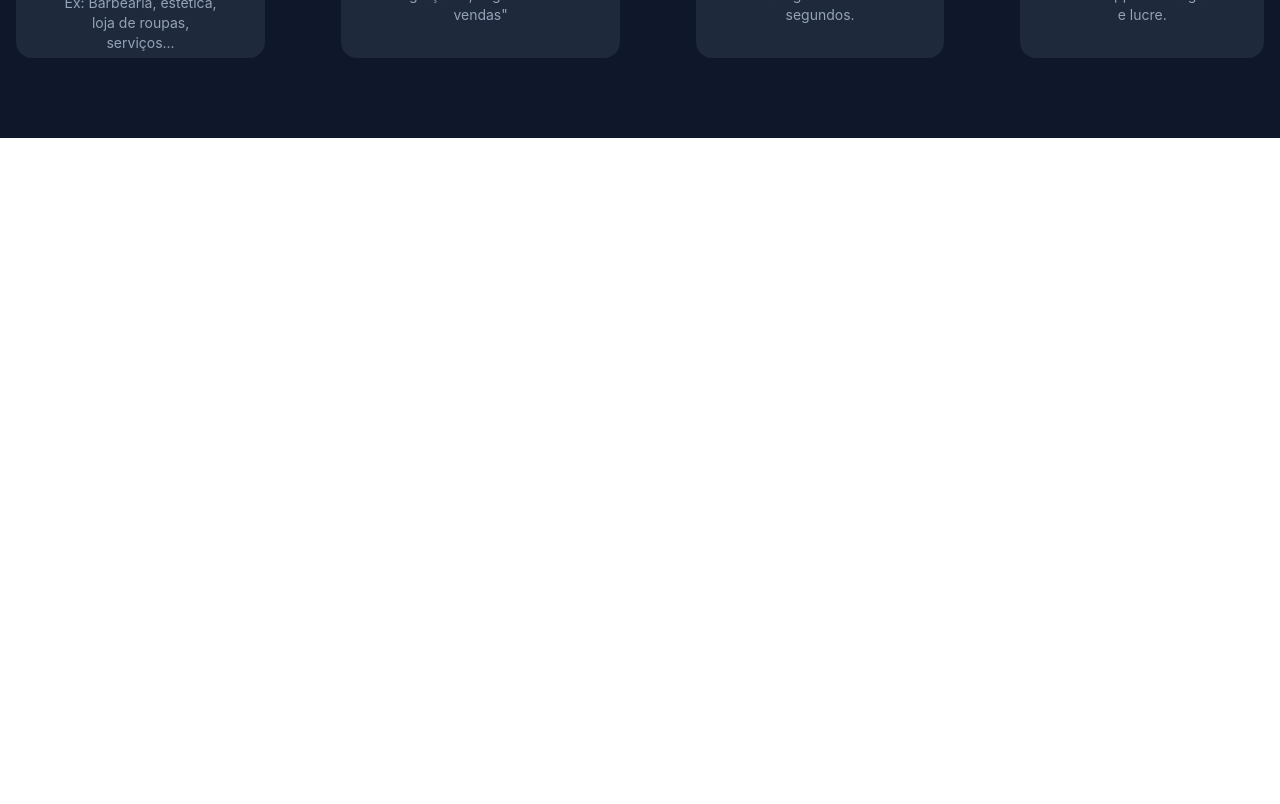
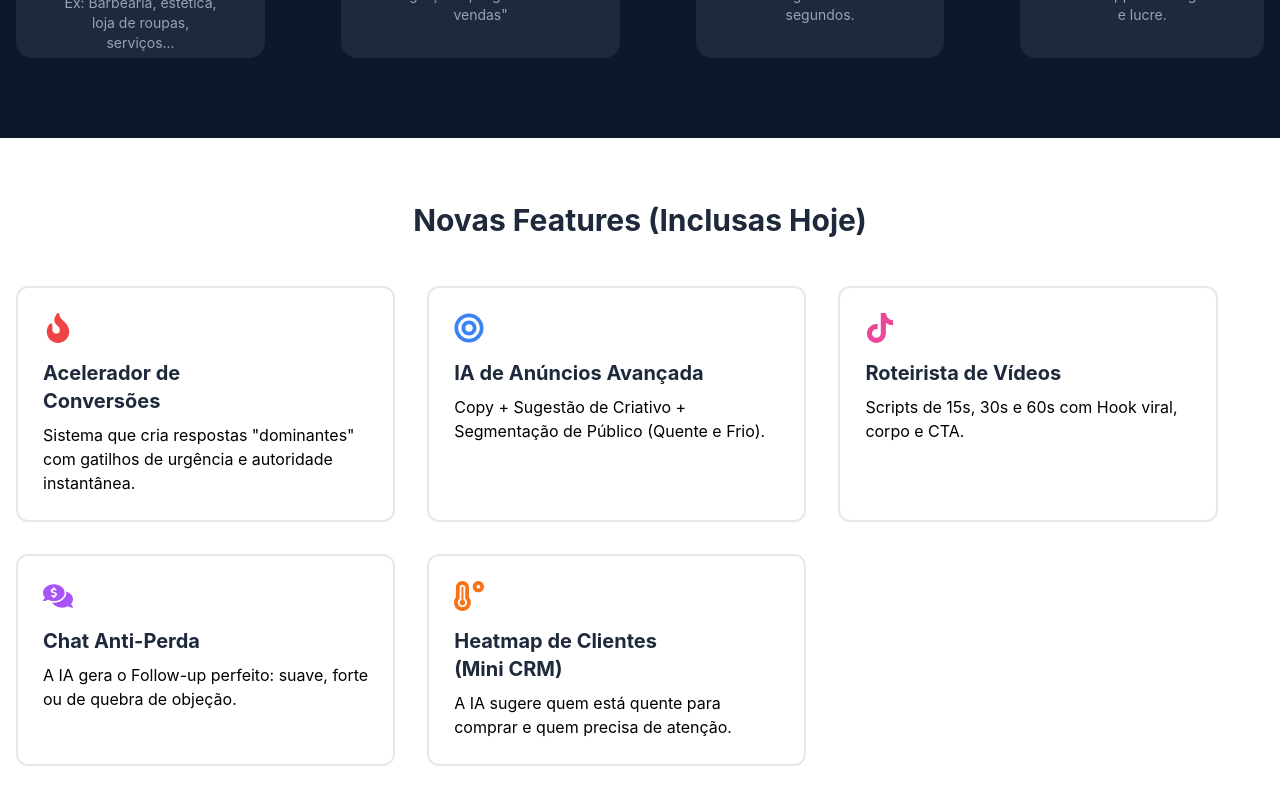
Before and after one commit to codari-software/ai-saller-booster-landingpage, a React (Vite) app: page / in a window 1280 px wide. Shown: the part 3380-4184 px from the top of the page. Before the commit the page ends 3518 px from the top, so only its background shows below. Built offline with nearby package versions, Linux system fonts and the light colour scheme.

Commit message:
Features Section

```diff
--- a/index.html
+++ b/index.html
@@ -4,7 +4,7 @@
     <meta charset="UTF-8" />
     <link rel="icon" type="image/svg+xml" href="/favicon.png" />
     <meta name="viewport" content="width=device-width, initial-scale=1.0" />
-    <title>AI Sales Booster</title>
+    <title>AI Seller Booster</title>
   </head>
   <body>
     <div id="root"></div>
--- /dev/null
+++ b/src/@types/FeaturesCardType.ts
@@ -0,0 +1,7 @@
+import { ReactNode } from "react";
+
+export interface FeaturesCardType {
+    icon: ReactNode;
+    title: string;
+    children: ReactNode;
+}
--- a/src/App.tsx
+++ b/src/App.tsx
@@ -1,4 +1,5 @@
 import TopBanner from "./components/TopBanner.js";
+import FeaturesSection from "./sections/FeaturesSection.js";
 import HeroSection from "./sections/HeroSection.js";
 import ProblemSection from "./sections/ProblemSection.js";
 import PromiseSection from "./sections/PromiseSetion.js";
@@ -16,6 +17,7 @@ export function App() {
       <PromiseSection />
       <VideoSection />
       <TutorialSection />
+      <FeaturesSection />
     </div>
   );
 }
--- /dev/null
+++ b/src/components/FeaturesCard.tsx
@@ -0,0 +1,15 @@
+import { FeaturesCardType } from "../@types/FeaturesCardType.js";
+
+const FeaturesCard = ({ icon, title, children }: FeaturesCardType) => {
+  return (
+    <div className="border-2 border-gray-200 p-[25px] w-[30%] mr-[32px] mb-[32px] rounded-xl max-lg:w-[90%]">
+      {icon}
+      <h3 className="text-slate-800 font-bold text-xl mb-[8px] mt-[16px] w-[78%]">
+        {title}
+      </h3>
+      <p>{children}</p>
+    </div>
+  );
+};
+
+export default FeaturesCard;
--- /dev/null
+++ b/src/sections/FeaturesSection.tsx
@@ -0,0 +1,44 @@
+import FeaturesCard from "../components/FeaturesCard.js";
+import {
+  FaFire,
+  FaBullseye,
+  FaTiktok,
+  FaCommentsDollar,
+  FaTemperatureHigh,
+} from "react-icons/fa";
+
+const FeaturesSection = () => {
+  return (
+    <section className="py-[64px]">
+      <h2 className="text-center text-slate-800 text-3xl font-bold">
+        Novas Features (Inclusas Hoje)
+      </h2>
+      <div className="flex flex-wrap mt-[48px] ml-[16px] max-md:flex-col max-md:items-center">
+        <FeaturesCard
+          icon={<FaFire className="text-3xl text-red-500" />}
+          title="Acelerador de Conversões"
+        >
+          Sistema que cria respostas "dominantes" com gatilhos de urgência e
+          autoridade instantânea.
+        </FeaturesCard>
+        <FeaturesCard icon={<FaBullseye className="text-3xl text-blue-500" />} title="IA de Anúncios Avançada">
+          Copy + Sugestão de Criativo + Segmentação de Público (Quente e Frio).
+        </FeaturesCard>
+        <FeaturesCard icon={<FaTiktok className="text-3xl text-pink-500" />} title="Roteirista de Vídeos">
+          Scripts de 15s, 30s e 60s com Hook viral, corpo e CTA.
+        </FeaturesCard>
+        <FeaturesCard icon={<FaCommentsDollar className="text-3xl text-purple-500" />} title="Chat Anti-Perda">
+          A IA gera o Follow-up perfeito: suave, forte ou de quebra de objeção.
+        </FeaturesCard>
+        <FeaturesCard
+          icon={<FaTemperatureHigh className="text-3xl text-orange-500" />}
+          title="Heatmap de Clientes (Mini CRM)"
+        >
+          A IA sugere quem está quente para comprar e quem precisa de atenção.
+        </FeaturesCard>
+      </div>
+    </section>
+  );
+};
+
+export default FeaturesSection;
```
